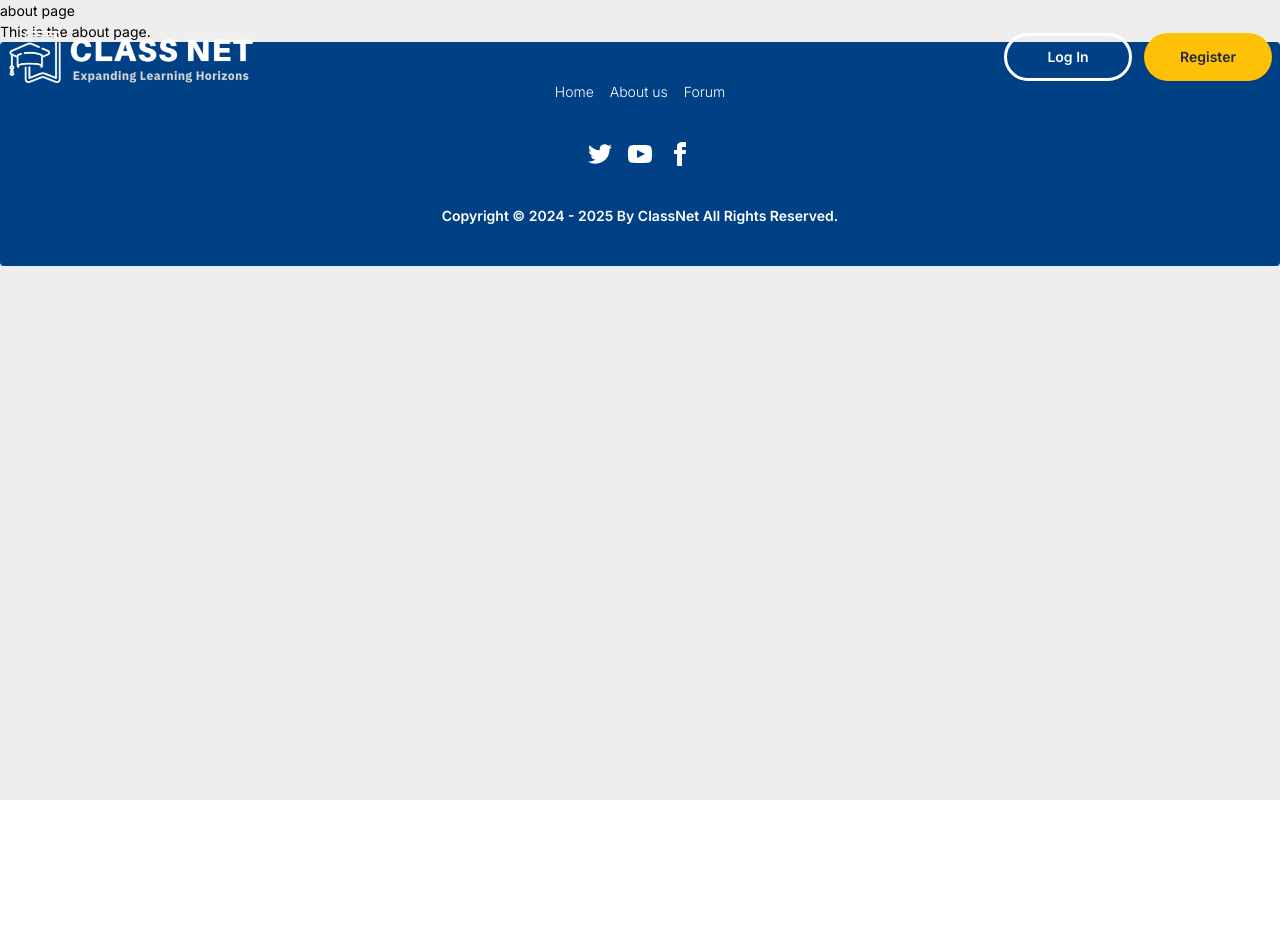
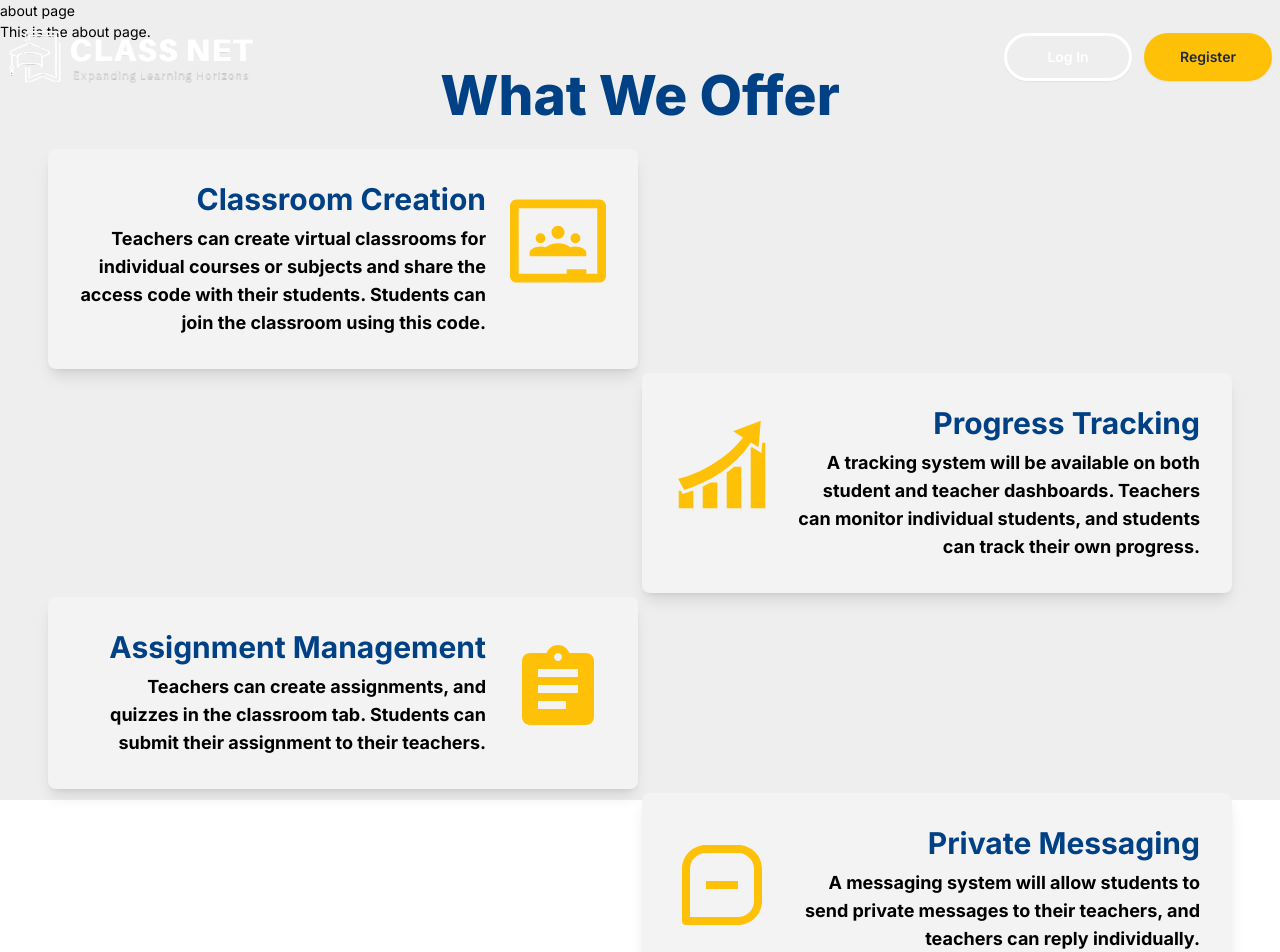
Before and after one commit to Sajid941/Virtual-Classroom-Client, a React (Vite) app: page /about in a window 1280 px wide. Shown: the top 952 px of the page. Before the commit the page ends 820 px from the top, so only its background shows below. Built offline with nearby package versions, Linux system fonts and the light colour scheme.

Commit message:
added offer section

```diff
--- /dev/null
+++ b/src/Components/AboutPageComponents/OfferSection.jsx
@@ -0,0 +1,85 @@
+import SectionHeading from "../Shared/SectionHeading";
+import { SiGoogleclassroom } from "react-icons/si";
+import { BiMessageSquareMinus } from "react-icons/bi";
+import { MdAssignment } from "react-icons/md";
+import { GiProgression } from "react-icons/gi";
+
+const OfferSection = () => {
+  return (
+    <div className="container mx-auto px-3 lg:px-12">
+      <SectionHeading heading={"What We Offer"}></SectionHeading>
+
+      <div className="grid grid-cols-1 md:grid-cols-2 gap-1">
+        <div className="bg-[#F3F3F3] rounded-lg flex md:p-8 p-2 gap-2 md:gap-6 shadow-lg">
+          <div>
+            <h1 className="font-bold text-2xl md:text-3xl mb-2 text-[#004085] text-right">
+              Classroom Creation
+            </h1>
+            <p className="font-bold md:text-lg text-right ">
+              Teachers can create virtual classrooms for individual courses or
+              subjects and share the access code with their students. Students
+              can join the classroom using this code.
+            </p>
+          </div>
+          <div>
+            <SiGoogleclassroom className="w-[96px] h-[120px] text-[#FFC107]"></SiGoogleclassroom>
+          </div>
+        </div>
+
+        <div></div>
+        <div></div>
+
+        <div className="bg-[#F3F3F3] rounded-lg flex md:p-8 p-2 gap-2 md:gap-6 shadow-lg">
+          <div>
+            <GiProgression className="w-[96px] h-[120px] text-[#FFC107]"></GiProgression>
+          </div>
+          <div>
+            <h1 className="font-bold text-2xl md:text-3xl mb-2 text-[#004085] text-right">
+              Progress Tracking
+            </h1>
+            <p className="font-bold md:text-lg text-right ">
+              A tracking system will be available on both student and teacher
+              dashboards. Teachers can monitor individual students, and students
+              can track their own progress.
+            </p>
+          </div>
+        </div>
+
+        <div className="bg-[#F3F3F3] rounded-lg flex md:p-8 p-2 gap-2 md:gap-6 shadow-lg">
+          <div>
+            <h1 className="font-bold text-2xl md:text-3xl mb-2 text-[#004085] text-right">
+              Assignment Management
+            </h1>
+            <p className="font-bold md:text-lg text-right ">
+              Teachers can create assignments, and quizzes in the classroom tab.
+              Students can submit their assignment to their teachers.
+            </p>
+          </div>
+          <div>
+            <MdAssignment className="w-[96px] h-[120px] text-[#FFC107]"></MdAssignment>
+          </div>
+        </div>
+
+        <div></div>
+        <div></div>
+
+        <div className="bg-[#F3F3F3] rounded-lg flex md:p-8 p-2 gap-2 md:gap-6 shadow-lg">
+          <div>
+            <BiMessageSquareMinus className="w-[96px] h-[120px] text-[#FFC107]"></BiMessageSquareMinus>
+          </div>
+          <div>
+            <h1 className="font-bold text-2xl md:text-3xl mb-2 text-[#004085] text-right">
+              Private Messaging
+            </h1>
+            <p className="font-bold md:text-lg text-right ">
+              A messaging system will allow students to send private messages to
+              their teachers, and teachers can reply individually.
+            </p>
+          </div>
+        </div>
+      </div>
+    </div>
+  );
+};
+
+export default OfferSection;
--- a/src/pages/AboutPage/About.jsx
+++ b/src/pages/AboutPage/About.jsx
@@ -1,8 +1,11 @@
+import OfferSection from "../../Components/AboutPageComponents/OfferSection";
+
 const About = () => {
     return (
         <div>
             about page
             <p>This is the about page.</p>
+            <OfferSection></OfferSection>
         </div>
     );
 };
```
